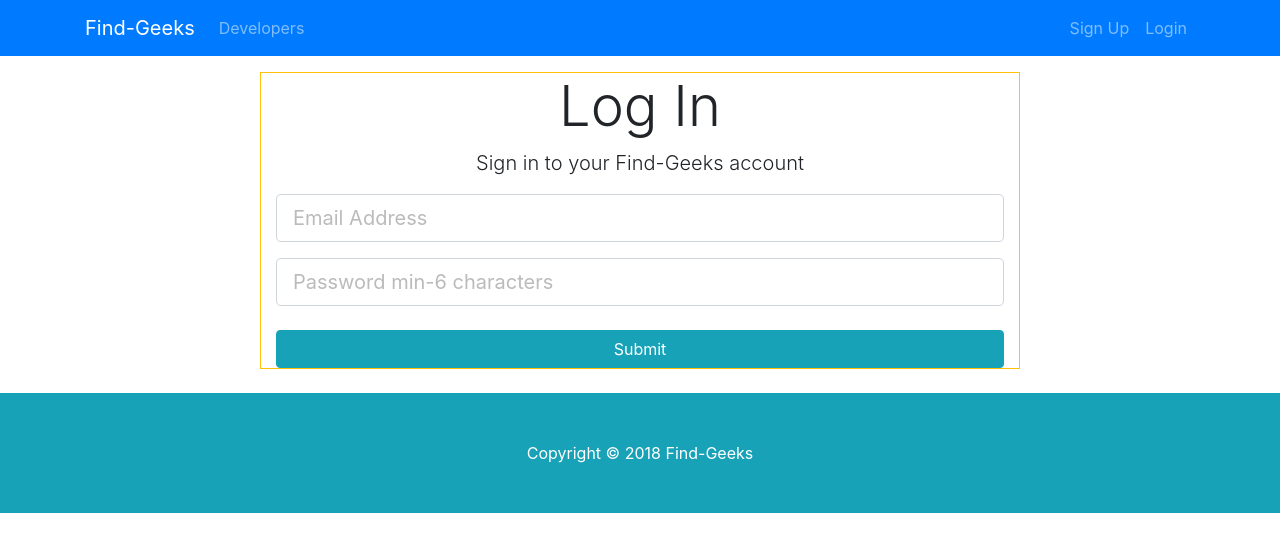
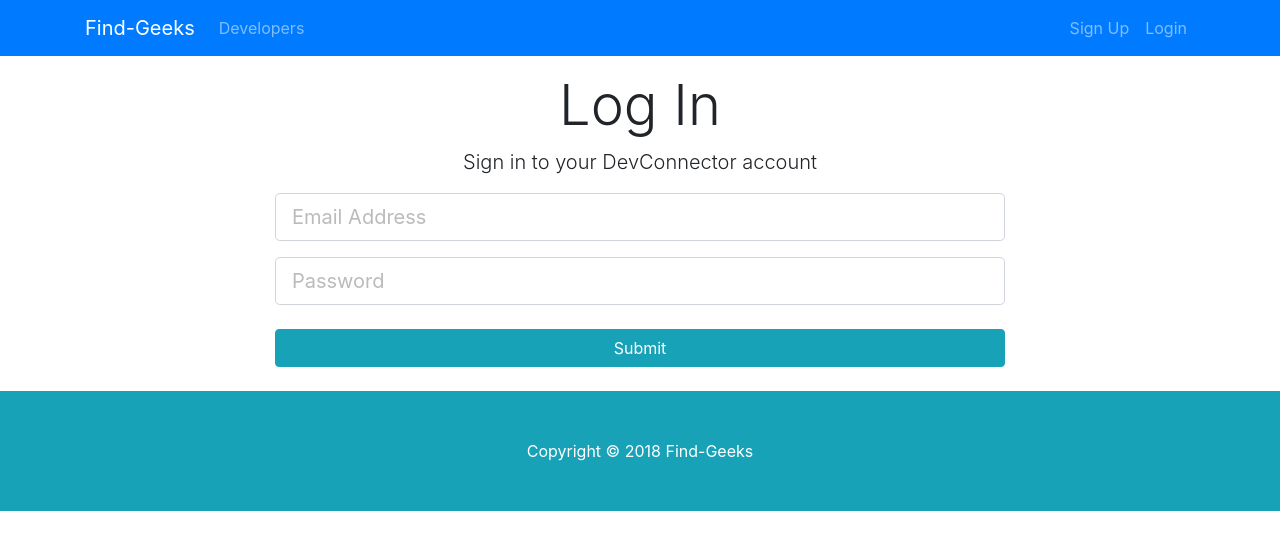
Before and after one commit to ganesh-deshmukh/connect-geeks, a React (Create React App) app in the folder frontend/: page /login in a window 1280 px wide. Shown: the top 552 px of the page. Built offline with nearby package versions, Linux system fonts and the light colour scheme.

Commit message:
added errors msg -feedback in login form, if input is empty.

```diff
--- a/frontend/src/components/auth/Login.js
+++ b/frontend/src/components/auth/Login.js
@@ -1,11 +1,10 @@
-import React from "react";
+import React, { Component } from "react";
 import PropTypes from "prop-types";
 import { connect } from "react-redux";
-import classnames from "classnames"; // for injecting errors after validation
 import { loginUser } from "../../actions/authActions";
-import TextFieldGroup from "../comman/TextFieldGroup";
+import TextFieldGroup from "../common/TextFieldGroup";
 
-class Login extends React.Component {
+class Login extends Component {
   constructor() {
     super();
     this.state = {
@@ -13,13 +12,9 @@
       password: "",
       errors: {}
     };
+
     this.onChange = this.onChange.bind(this);
     this.onSubmit = this.onSubmit.bind(this);
-  }
-  onChange(event) {
-    this.setState({
-      [event.target.name]: event.target.value
-    });
   }
 
   componentDidMount() {
@@ -32,36 +27,38 @@
     if (nextProps.auth.isAuthenticated) {
       this.props.history.push("/dashboard");
     }
+
     if (nextProps.errors) {
-      this.setState({
-        errors: nextProps.errors
-      });
+      this.setState({ errors: nextProps.errors });
     }
   }
 
-  onSubmit(event) {
-    event.preventDefault();
-    // we want to prevent origional behaviour of form. i.e. form-action= submit-values.
+  onSubmit(e) {
+    e.preventDefault();
 
-    const user = {
+    const userData = {
       email: this.state.email,
       password: this.state.password
     };
-    this.props.loginUser(user);
-    console.log(user);
+
+    this.props.loginUser(userData);
+  }
+
+  onChange(e) {
+    this.setState({ [e.target.name]: e.target.value });
   }
 
   render() {
-    const errors = this.state.errors;
+    const { errors } = this.state;
+
     return (
-      <div>
       <div className="login">
         <div className="container">
           <div className="row">
-              <div className="col-md-8 m-auto border border-warning">
+            <div className="col-md-8 m-auto">
               <h1 className="display-4 text-center">Log In</h1>
               <p className="lead text-center">
-                  Sign in to your Find-Geeks account
+                Sign in to your DevConnector account
               </p>
               <form onSubmit={this.onSubmit}>
                 <TextFieldGroup
@@ -70,23 +67,19 @@
                   type="email"
                   value={this.state.email}
                   onChange={this.onChange}
-                    errors={errors.email}
+                  error={errors.email}
                 />
+
                 <TextFieldGroup
-                    placeholder="Password min-6 characters"
+                  placeholder="Password"
                   name="password"
                   type="password"
                   value={this.state.password}
                   onChange={this.onChange}
-                    errors={errors.password}
+                  error={errors.password}
                 />
-
-                  <input
-                    type="submit"
-                    className="btn btn-info btn-block mt-4"
-                  />
+                <input type="submit" className="btn btn-info btn-block mt-4" />
               </form>
-              </div>
             </div>
           </div>
         </div>
@@ -96,10 +89,11 @@
 }
 
 Login.propTypes = {
-  loginUser: PropTypes.func.isRequired, //loginUser is action/function not object
-  auth: PropTypes.func.isRequired,
-  errors: PropTypes.func.isRequired
+  loginUser: PropTypes.func.isRequired,
+  auth: PropTypes.object.isRequired,
+  errors: PropTypes.object.isRequired
 };
+
 const mapStateToProps = state => ({
   auth: state.auth,
   errors: state.errors
```
Also changed, not shown: frontend/src/components/common/TextFieldGroup.js (renamed from frontend/src/components/comman/TextFieldGroup.js). Lines whose indentation alone changed are shown as unchanged.
